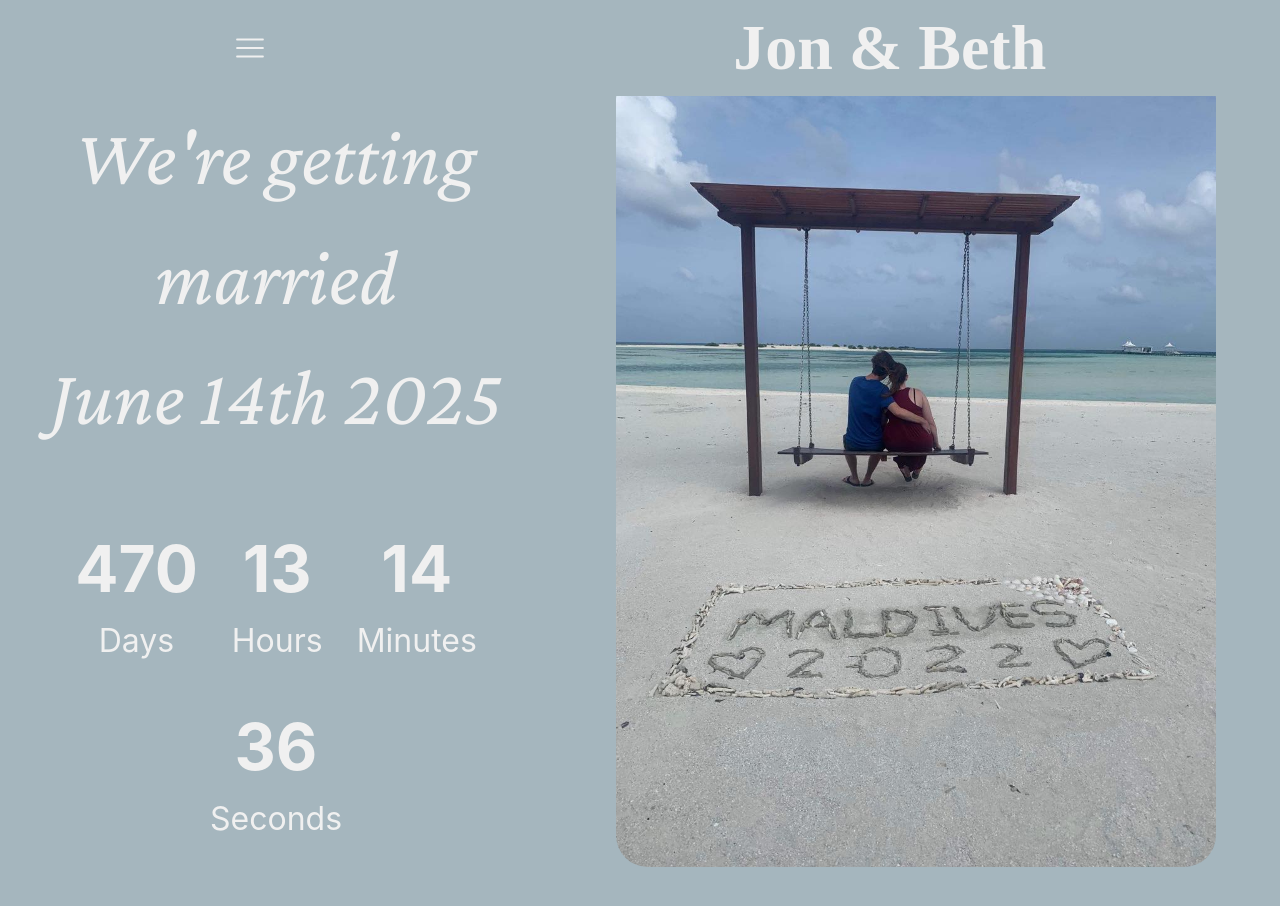
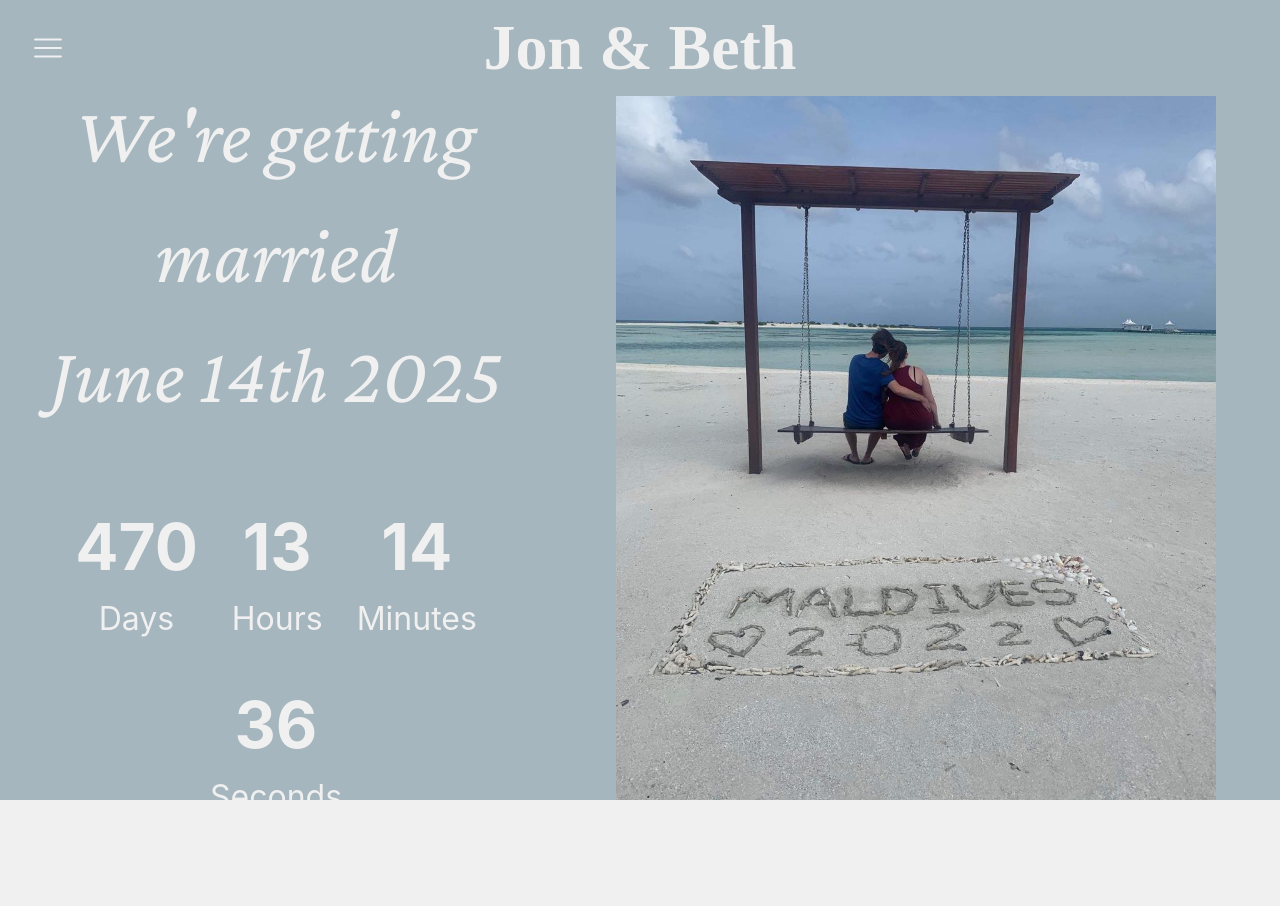
Before and after one commit to skelham-marsh/skelham-marsh.github.io, a React (Vite) app: page / in a window 1280 px wide. Shown: the top 906 px of the page. After the commit the page ends 800 px from the top, so only its background shows below. Built offline with nearby package versions, Linux system fonts and the light colour scheme; no server answers; a web font is replaced by a local one.

Commit message:
fix: layout on desktop

```diff
--- a/src/components/Header/Header.module.css
+++ b/src/components/Header/Header.module.css
@@ -12,12 +12,13 @@
   }
 
   .mobile {
-    display: block;
+    display: flex;
   }
 }
 
 .desktop {
   background: var(--color-theme-blue);
+  flex: 1;
 
   nav {
     flex: 0;
@@ -29,13 +30,10 @@
 
 .mobile {
   flex: 1;
-  display: flex;
   flex-direction: column;
 
   label {
-    display: flex;
-    align-items: center;
-    justify-content: space-around;
+    text-align: center;
     flex: 0;
     background: var(--color-theme-blue);
   }
@@ -69,6 +67,9 @@
   svg {
     display: none;
     color: var(--color-white);
+    position: absolute;
+    top: 2rem;
+    left: 2rem;
   }
 
   input:checked+svg {
@@ -82,7 +83,7 @@
 }
 
 .header {
-  position: fixed;
+  position: sticky;
   z-index: 2;
   display: flex;
   inset: 0;
--- a/src/components/Layout/Layout.module.css
+++ b/src/components/Layout/Layout.module.css
@@ -1,12 +1,14 @@
 .layout {
-  height: 100%;
   display: flex;
   flex-direction: column;
-  position: absolute;
+  overflow: hidden;
+  height: 100%;
 
   main {
     flex: 1;
     background: var(--color-white);
     color: var(--color-theme-blue);
+    display: flex;
+    overflow-y: auto;
   }
 }
--- a/src/index.css
+++ b/src/index.css
@@ -15,7 +15,7 @@ html, body, #root {
   --color-pure-white: #FFFFFF;
   --color-theme-blue: #A5B6BE;
 
-  --color-background: #A5B6BE;
+  --color-background: var(--color-white);
   --color-text: var(--color-theme-blue);
 
   color-scheme: light;
--- a/src/pages/Home/Home.module.css
+++ b/src/pages/Home/Home.module.css
@@ -1,13 +1,12 @@
 .body {
-  margin: 0 auto;
+  margin: 0;
   text-align: center;
   display: flex;
   vertical-align: middle;
   align-items: center;
-  max-width: 100vw;
-  background: var(--color-background);
+  background: var(--color-theme-blue);
   color: var(--color-white);
-  border-top: 0.2rem solid var(--color-white);
+  flex: 1;
 
   .text {
     margin: 0;
--- a/src/pages/Travel/Travel.module.css
+++ b/src/pages/Travel/Travel.module.css
@@ -1,5 +1,6 @@
 .wrapper {
   height: 100%;
+  width: 100%;
   display: flex;
 }
 
```
